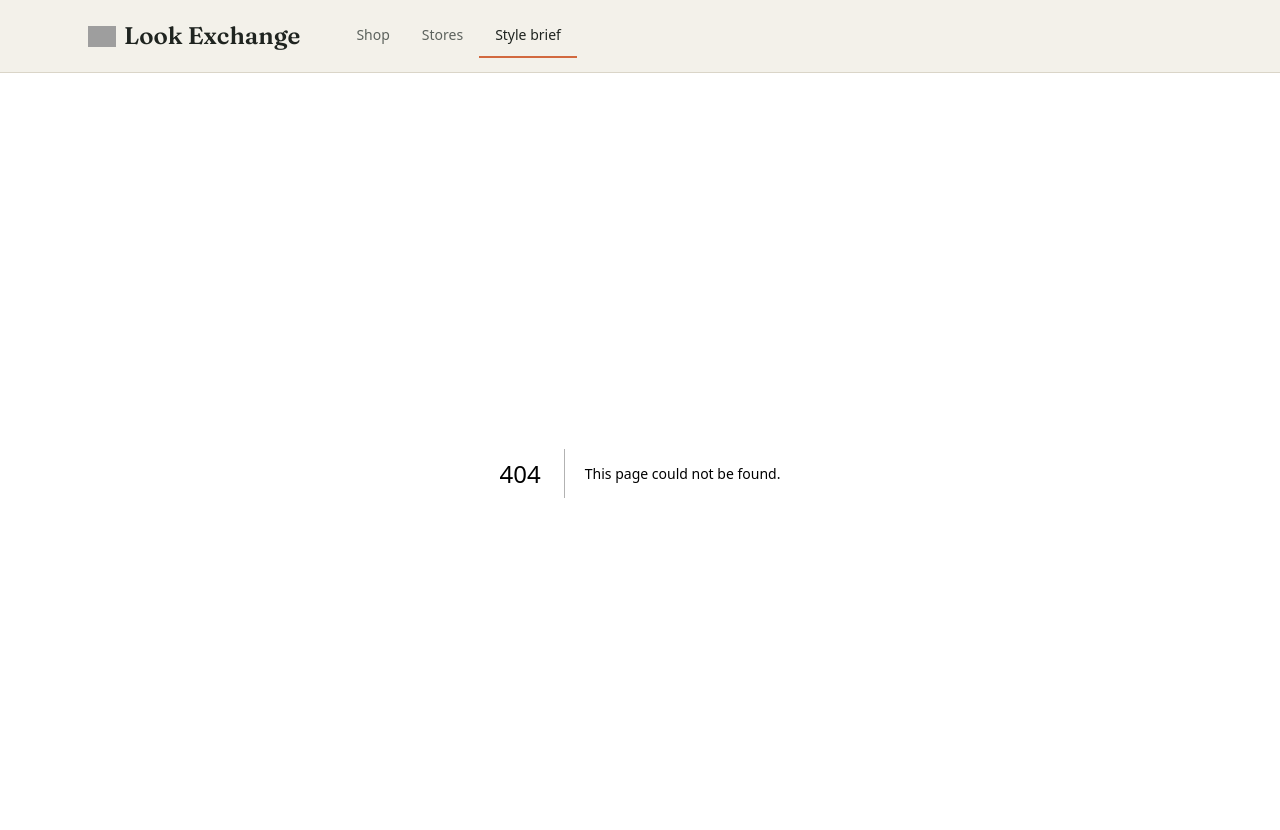
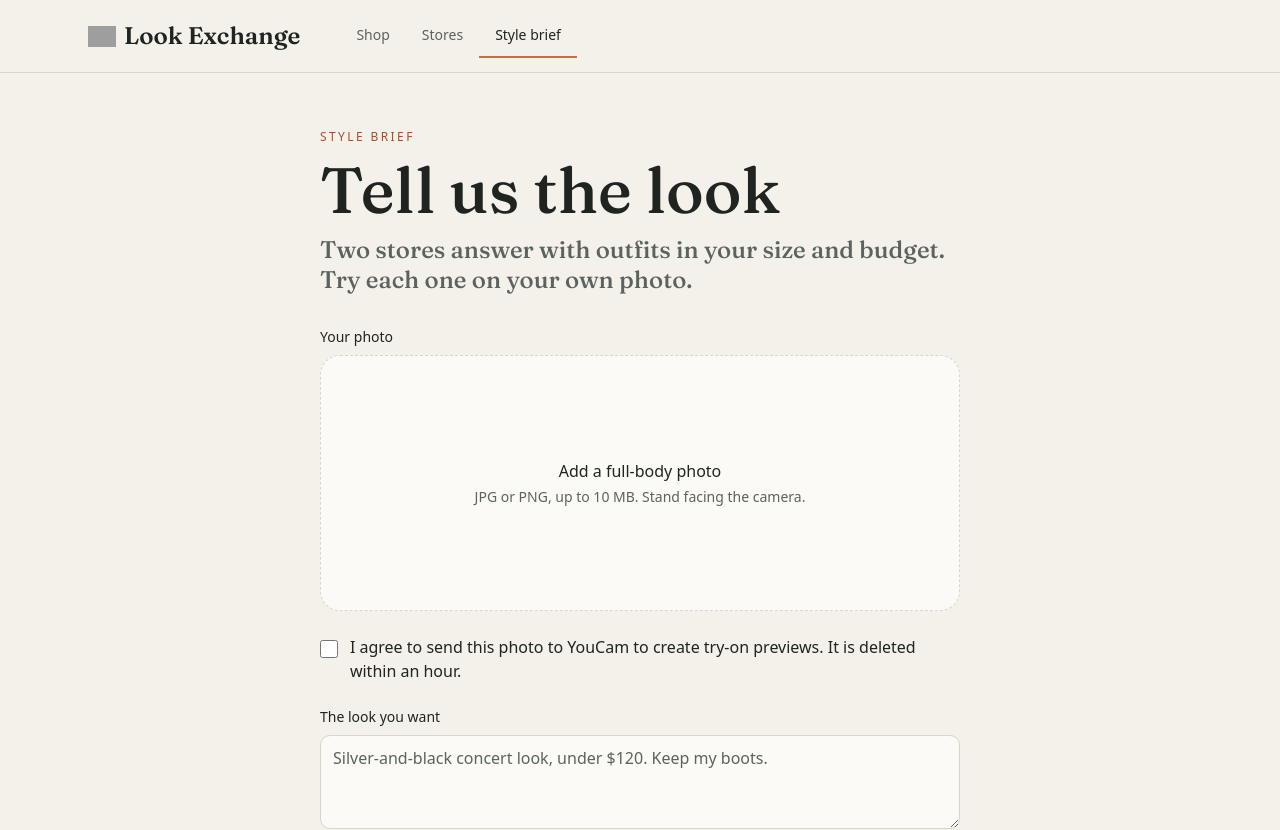
Before and after one commit to Shawn-Bi/youcam-2, a Next.js app in the folder frontend/: page /brief in a window 1280 px wide. Before the commit this address had no page. Shown: the top 830 px of the page. Built offline with nearby package versions, Linux system fonts and the light colour scheme; no server answers; grey boxes are pictures that could not be loaded.

Commit message:
feat(frontend): move the brief to /brief and start it from a product page

```diff
--- /dev/null
+++ b/frontend/app/brief/page.tsx
@@ -0,0 +1,23 @@
+import type { Metadata } from "next";
+import { Suspense } from "react";
+import { BriefForm } from "@/components/BriefForm";
+
+export const metadata: Metadata = { title: "Style brief" };
+
+export default function BriefPage() {
+  return (
+    <main className="mx-auto flex max-w-2xl flex-col gap-8 px-4 py-10 md:py-14">
+      <div className="flex flex-col gap-3">
+        <p className="text-label font-medium tracking-[0.2em] text-terracotta-text uppercase">Style brief</p>
+        <h1 className="font-display text-display font-medium text-ink md:text-hero">Tell us the look</h1>
+        <p className="text-body text-muted md:text-h2 md:font-display">
+          Two stores answer with outfits in your size and budget. Try each one on your own photo.
+        </p>
+      </div>
+      {/* BriefForm reads ?item= and ?size= from a product page. */}
+      <Suspense>
+        <BriefForm />
+      </Suspense>
+    </main>
+  );
+}
--- a/frontend/components/BriefForm.tsx
+++ b/frontend/components/BriefForm.tsx
@@ -1,12 +1,12 @@
 "use client";
 
 import { useEffect, useId, useState } from "react";
-import { useRouter } from "next/navigation";
+import { useRouter, useSearchParams } from "next/navigation";
 import { ApiError, ValidationError, createBrief, uploadPhoto } from "@/lib/api";
 import { loadLatestBrief, saveBrief } from "@/lib/briefStore";
+import { SIZES, getCatalogItem, getStore } from "@/lib/catalog";
 import type { FieldErrors } from "@/lib/types";
 
-const SIZES = ["XS", "S", "M", "L", "XL", "XXL"];
 const MAX_PHOTO_BYTES = 10 * 1024 * 1024;
 const PHOTO_TYPES = ["image/jpeg", "image/png"];
 
@@ -25,6 +25,7 @@ function FieldError({ id, message }: { id: string; message?: string }) {
 
 export function BriefForm() {
   const router = useRouter();
+  const searchParams = useSearchParams();
   const uid = useId();
   const [photo, setPhoto] = useState<File | null>(null);
   const [preview, setPreview] = useState<string | null>(null);
@@ -56,6 +57,19 @@ export function BriefForm() {
     setBottomSize(input.sizes.bottom ?? "");
     setKeep(input.keep);
   }, []);
+
+  // Coming from a product page: start the brief around that piece and size.
+  useEffect(() => {
+    const item = getCatalogItem(searchParams.get("item") ?? "");
+    if (!item) return;
+    const store = getStore(item.storeId);
+    setText(`Build a look around the ${item.name} from ${store?.name ?? "the store"}.`);
+    const size = searchParams.get("size");
+    if (size && SIZES.includes(size)) {
+      if (item.category === "bottom") setBottomSize(size);
+      else if (item.category !== "bag") setTopSize(size);
+    }
+  }, [searchParams]);
 
   useEffect(() => {
     if (!photo) {
```
